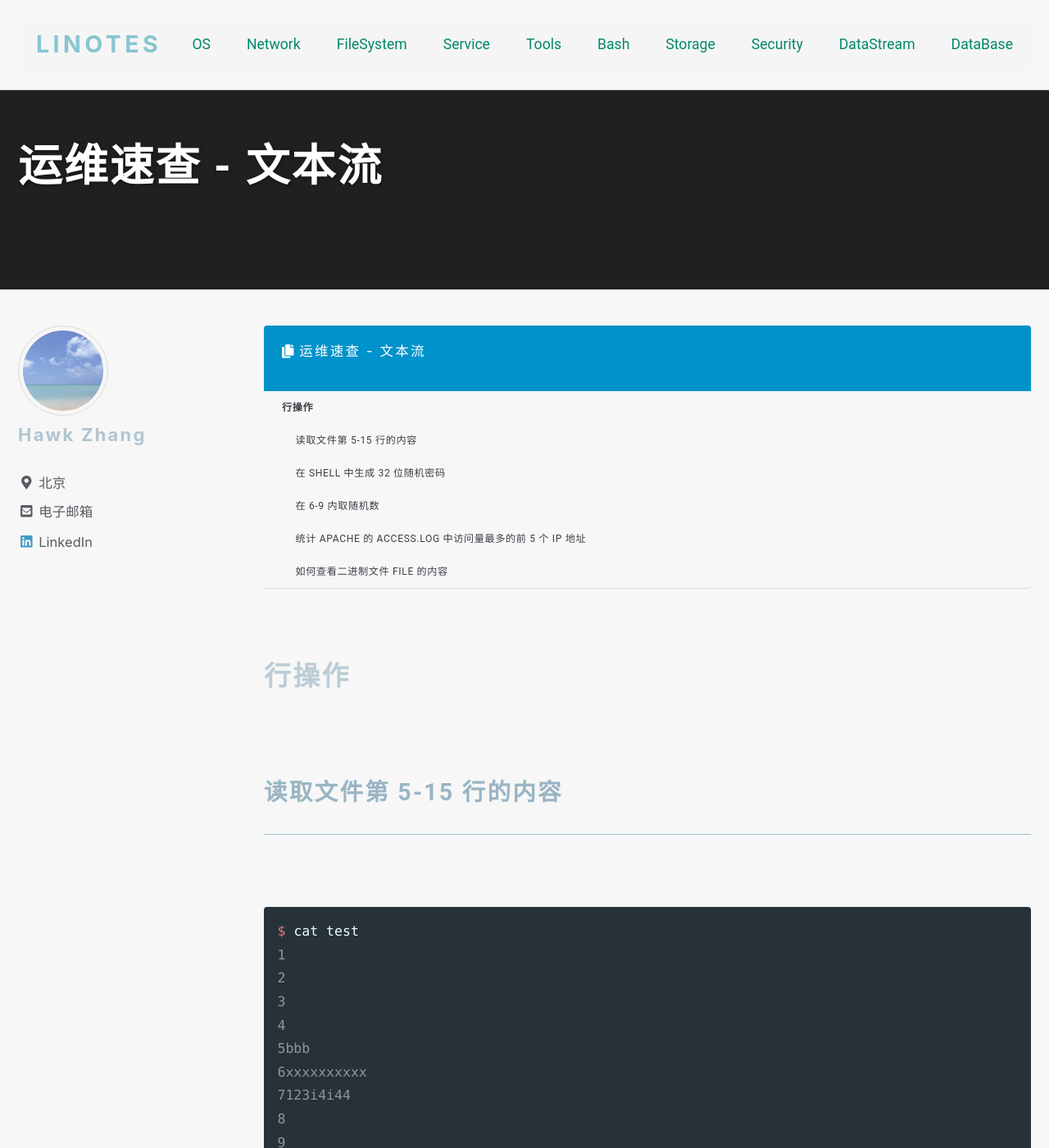
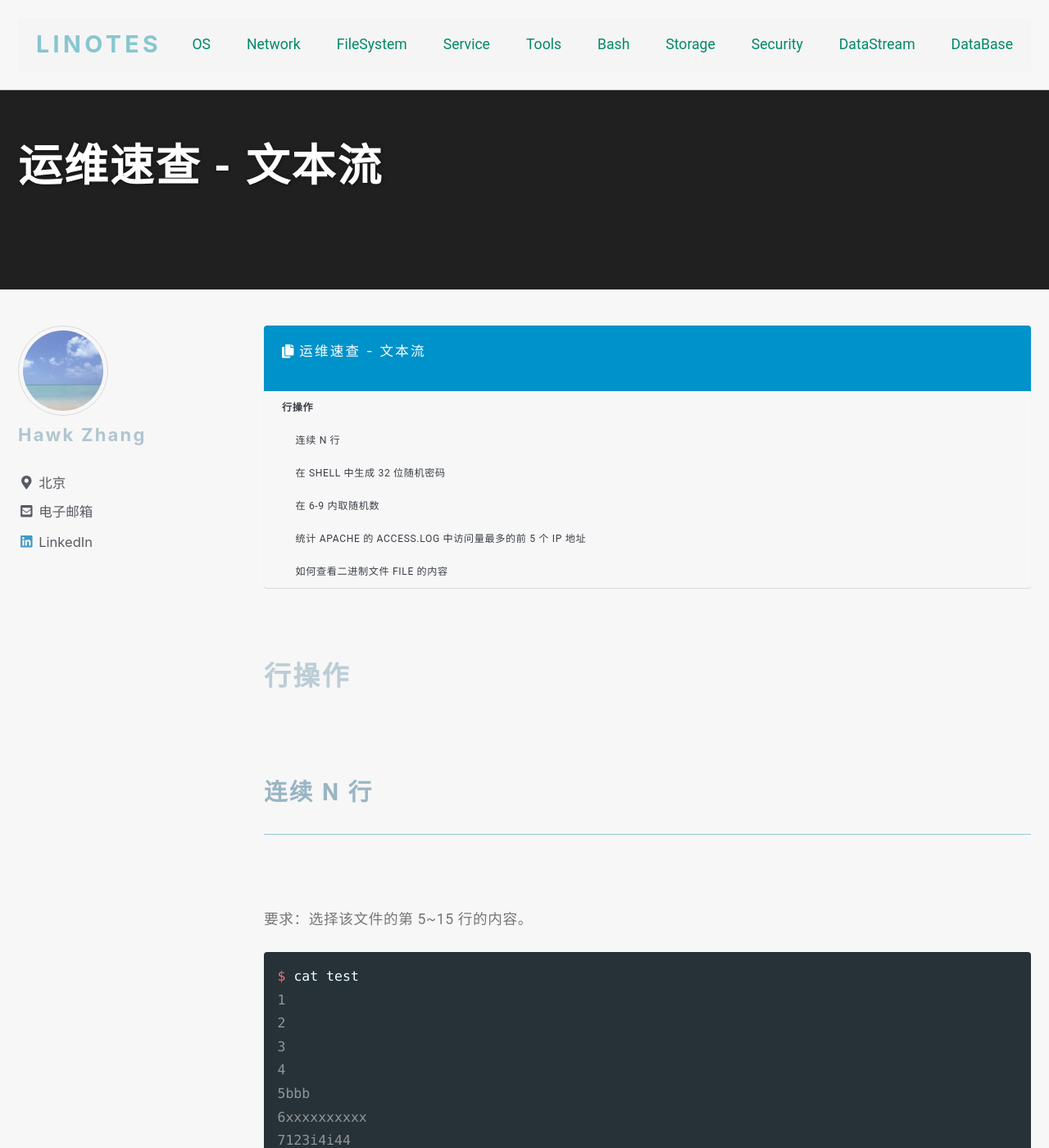
Before and after one commit to narru888/linotes_note, a Jekyll site: the page built from _posts/cheatsheet/2017-05-01-dtstream.md, in a window 1280 px wide and 1400 px high. Shown: the whole window at 82% size. Built offline with Jekyll 4.4.1, drawn with Linux system fonts in a browser that asks for light colours; nearby versions of some CDN libraries; a script that is not in the unit is left out.

Commit message:
update on 2018-12-09 19:38:01 CST

````diff
--- a/_posts/cheatsheet/2017-05-01-dtstream.md
+++ b/_posts/cheatsheet/2017-05-01-dtstream.md
@@ -19,7 +19,9 @@ header:
 
 
 
-### 读取文件第 5-15 行的内容
+### 连续 N 行
+
+要求：选择该文件的第 5~15 行的内容。
 
 ```bash
 $ cat test
````
